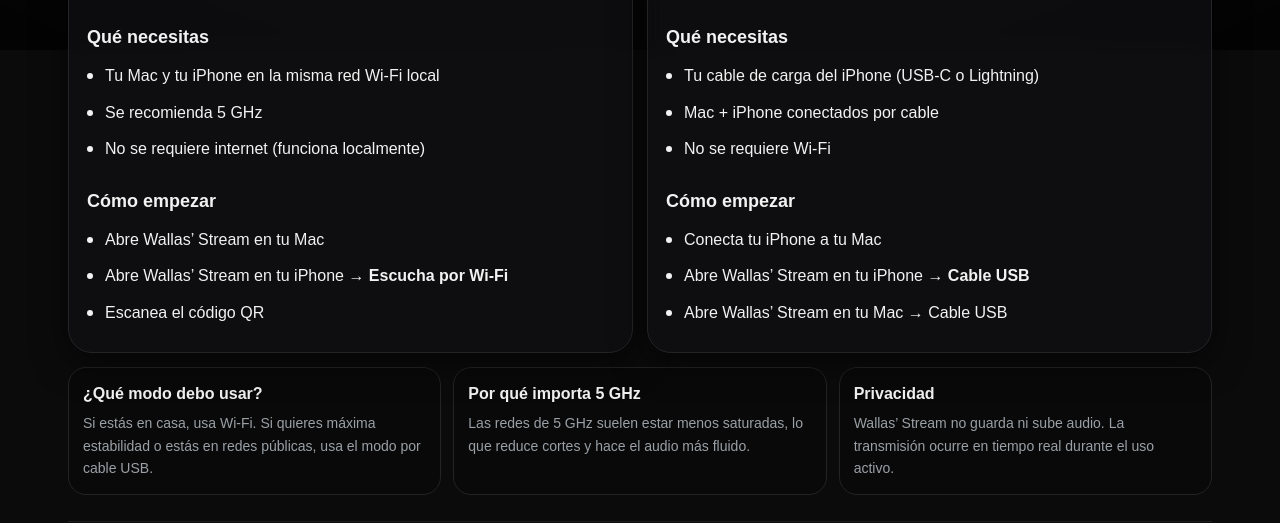
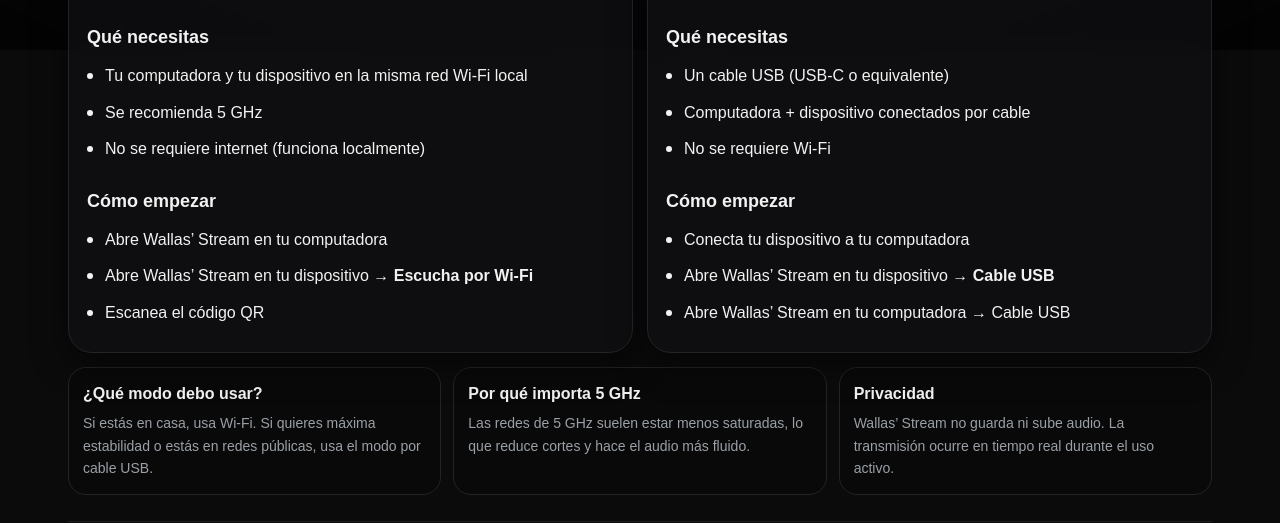
Before and after one commit to Renn-stack/wallasstream-site, a plain HTML site: page modesES.html in a window 1280 px wide. Shown: the part 750-1273 px from the top of the page. Drawn offline with Linux system fonts and the light colour scheme.

Commit message:
Update instructions for connecting devices

```diff
--- a/modesES.html
+++ b/modesES.html
@@ -348,7 +348,7 @@ Put your GIFs in the repo as:
   cursor:not-allowed;
 }
 
-/* Hide "Download for Mac now" in footer on mobile */
+/* Hide download badge in footer on mobile */
 @media (max-width: 560px){
   .footer-badge[href*="#download"]{
     display: none;
@@ -433,7 +433,7 @@ Put your GIFs in the repo as:
   </div>
 
   <ul class="list-large">
-    <li>Tu Mac y tu iPhone en la misma red Wi‑Fi local</li>
+    <li>Tu computadora y tu dispositivo en la misma red Wi‑Fi local</li>
     <li>Se recomienda 5 GHz</li>
     <li>No se requiere internet (funciona localmente)</li>
   </ul>
@@ -445,8 +445,8 @@ Put your GIFs in the repo as:
   </div>
 
   <ul class="list-large">
-    <li>Abre Wallas’ Stream en tu Mac</li>
-    <li>Abre Wallas’ Stream en tu iPhone → <b>Escucha por Wi‑Fi</b></li>
+    <li>Abre Wallas’ Stream en tu computadora</li>
+    <li>Abre Wallas’ Stream en tu dispositivo → <b>Escucha por Wi‑Fi</b></li>
     <li>Escanea el código QR</li>
   </ul>
 </div>
@@ -472,8 +472,8 @@ Put your GIFs in the repo as:
   </div>
 
   <ul class="list-large">
-    <li>Tu cable de carga del iPhone (USB‑C o Lightning)</li>
-    <li>Mac + iPhone conectados por cable</li>
+    <li>Un cable USB (USB‑C o equivalente)</li>
+    <li>Computadora + dispositivo conectados por cable</li>
     <li>No se requiere Wi‑Fi</li>
   </ul>
 </div>
@@ -484,9 +484,9 @@ Put your GIFs in the repo as:
   </div>
 
   <ul class="list-large">
-    <li>Conecta tu iPhone a tu Mac</li>
-    <li>Abre Wallas’ Stream en tu iPhone → <b>Cable USB</b></li>
-    <li>Abre Wallas’ Stream en tu Mac → Cable USB</li>
+    <li>Conecta tu dispositivo a tu computadora</li>
+    <li>Abre Wallas’ Stream en tu dispositivo → <b>Cable USB</b></li>
+    <li>Abre Wallas’ Stream en tu computadora → Cable USB</li>
   </ul>
 </div>
 
```
